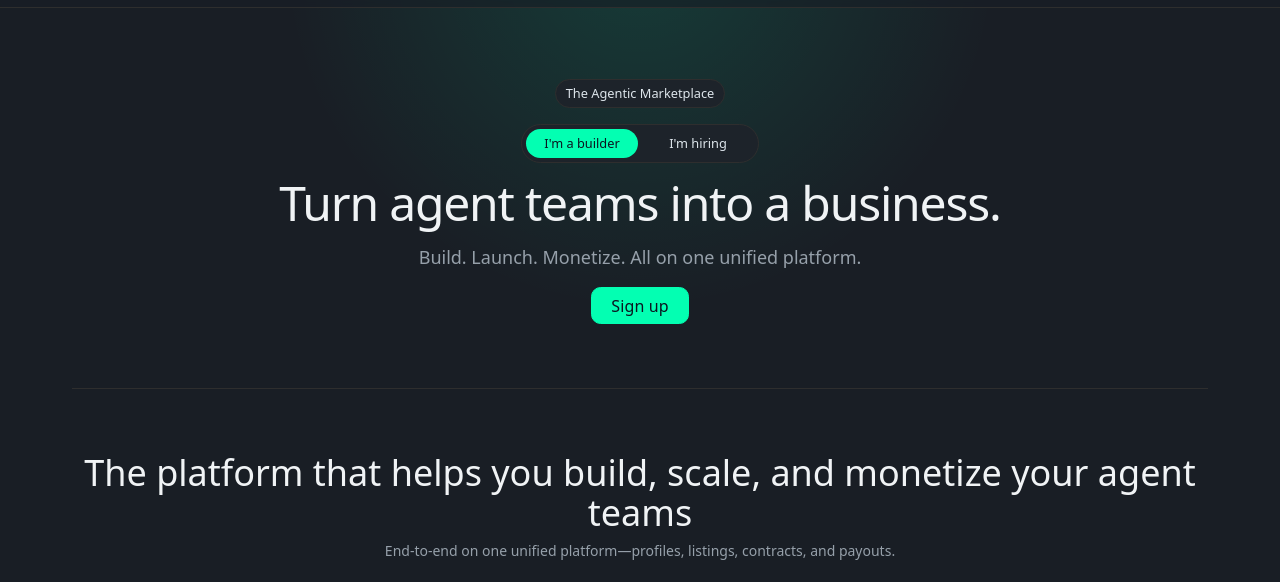
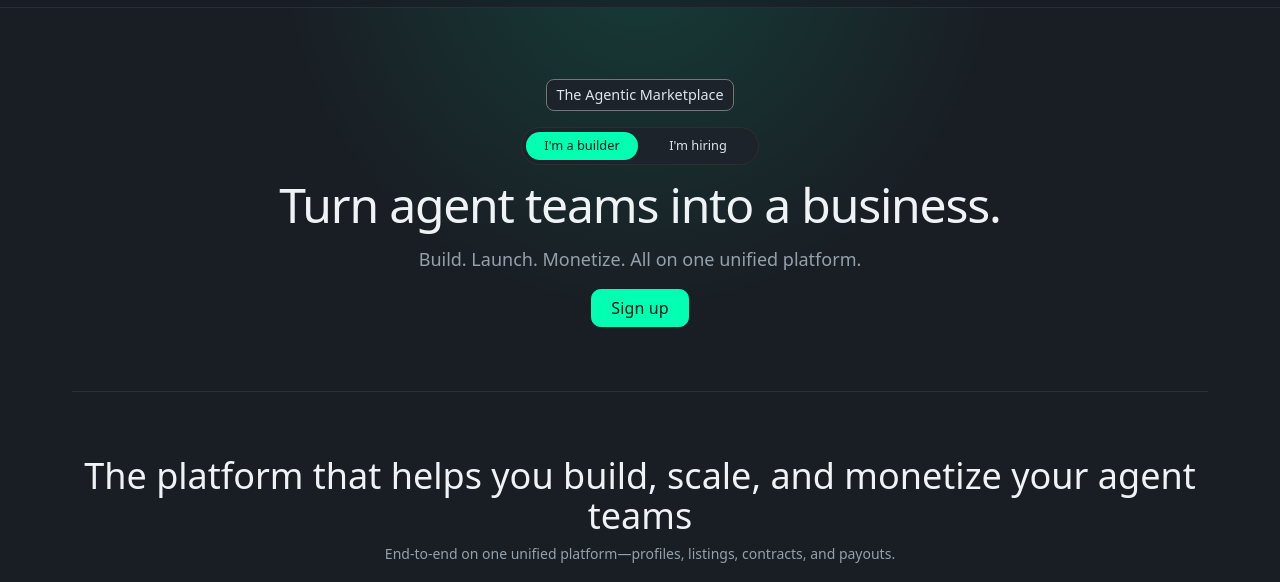
Before and after one commit to isaacdfrank/apstatic, a plain HTML site: page index.html in a window 1280 px wide. Shown: the part 49-631 px from the top of the page. Drawn offline with nearby package versions, Linux system fonts and the light colour scheme.

Commit message:
Update index.html

```diff
--- a/index.html
+++ b/index.html
@@ -35,7 +35,7 @@
     .ap-pill.active{background:var(--ACCENT); color:#0B1620; border:none}
 
     /* Little label above toggle */
-    .ap-tag{display:inline-block; font-size:.8rem; color:#DDE5EB; background:var(--PANEL); border:1px solid var(--BORDER); border-radius:9999px; padding:.25rem .6rem}
+    .ap-tag{display:inline-block; font-size:.9rem; color:#DDE5EB; background:var(--PANEL); border:1px solid #767676; border-radius:8px; padding:.25rem .6rem}
 
     /* Spotlight sizing */
     .spotlight-card{ height:auto }
```
